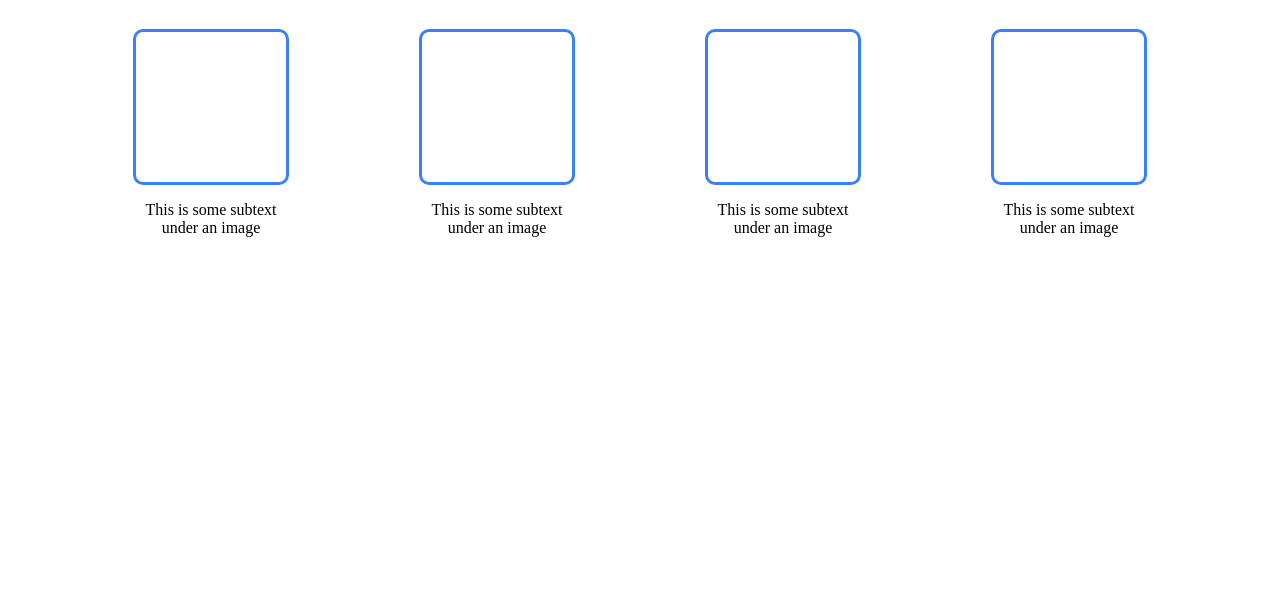
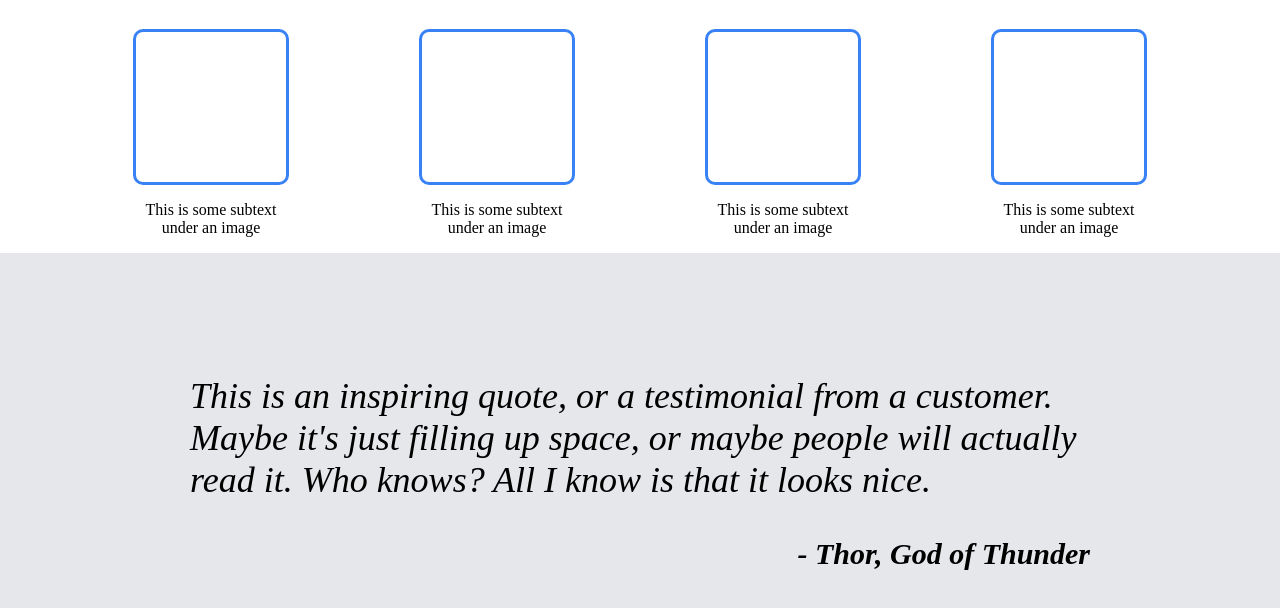
Before and after one commit to Ofp00/project-landingpage, a plain HTML site: page index.html in a window 1280 px wide. Shown: the part 530-1138 px from the top of the page. Before the commit the page ends 800 px from the top, so only its background shows below. Drawn offline with Linux system fonts and the light colour scheme.

Commit message:
Add quote section content along with styling Adds quote section including quote and cite.

```diff
--- a/index.html
+++ b/index.html
@@ -54,8 +54,11 @@
     </div>
     </div>
 
-    <div class="quote">
-
+    <div class="quote-section">
+      <blockquote>
+        <p class="quotetext">This is an inspiring quote, or a testimonial from a customer. Maybe it's just filling up space, or maybe people will actually read it. Who knows? All I know is that it looks nice.</p>
+        <cite>- Thor, God of Thunder</cite>
+      </blockquote>
     </div>
 
     <div class="time4action">
--- a/style.css
+++ b/style.css
@@ -60,10 +60,6 @@ ul {
     padding: 8px;
 }
 
-.info {
-
-}
-
 .information-header {
     display: flex;
     justify-content: center;
@@ -93,3 +89,24 @@ ul {
     border: solid #3882F6;
     border-radius: 10px;
 }
+
+.quote-section {
+    display: flex;
+    justify-content: center;
+    align-items: center;
+    background-color: #E5E7EB;
+    padding: 70px;
+}
+
+blockquote > p {
+    font-size: 36px;
+    font-style: italic;
+    width: 900px;
+}
+
+cite {
+    display: flex;
+    flex-direction: row-reverse;
+    font-size: 30px;
+    font-weight: bold;
+}
```
